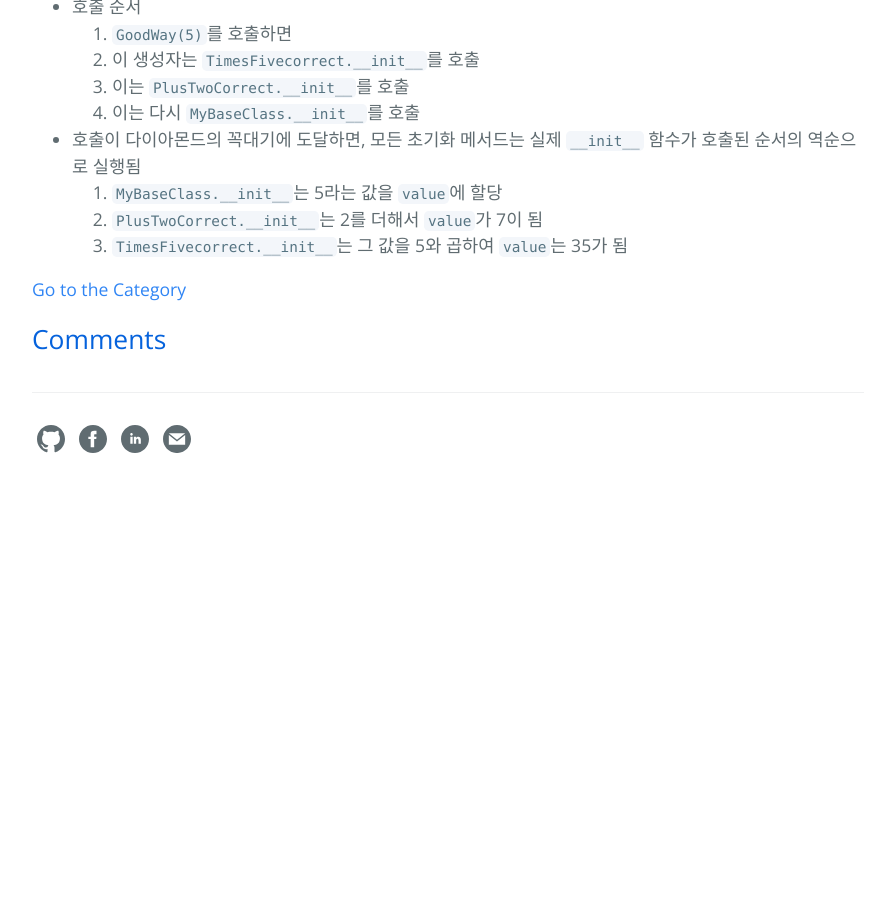
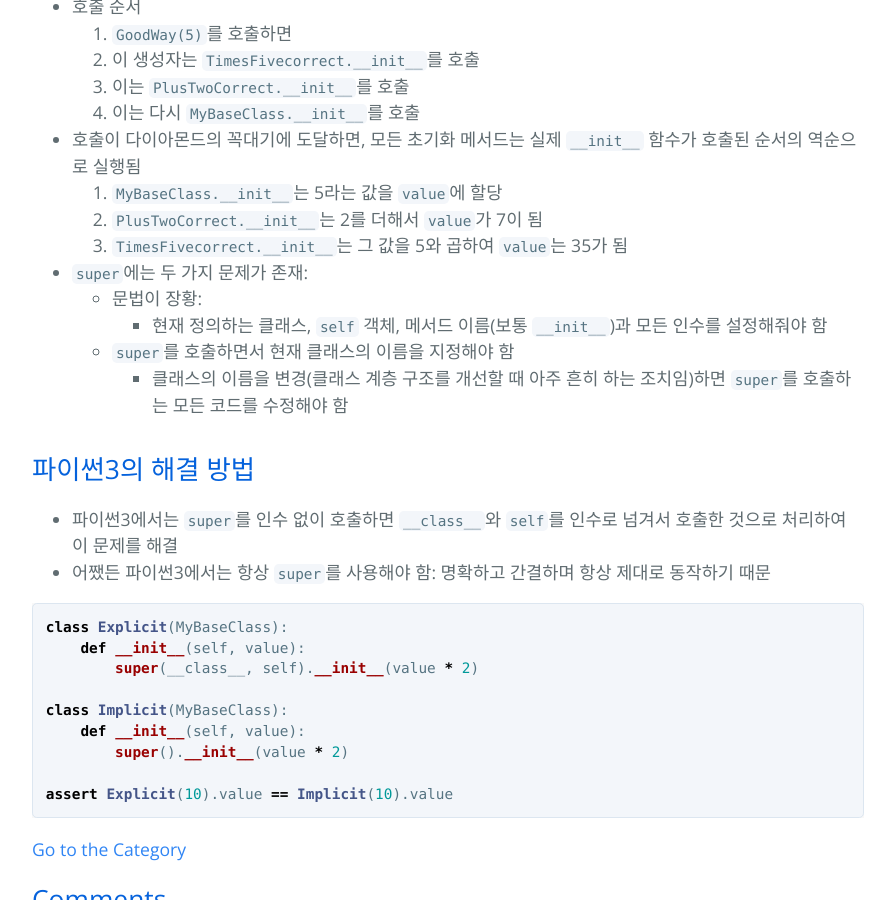
Before and after one commit to hcnoh/hcnoh.github.io, a Jekyll site: the page built from _posts/2018-10-06-effective-python-way25.md, in a window 1280 px wide and 900 px high, scrolled down 3698 px. Shown: the whole window, without its empty margins (192-1087 px from the left). Built offline with Jekyll 4.4.1, drawn with Linux system fonts in a browser that asks for light colours; comment, search, counter and statistics services are not loaded; before the commit the page ends 4205 px from its top, so only the background shows below that.

Commit message:
Update 2018-10-06-effective-python-way25.md

````diff
--- a/_posts/2018-10-06-effective-python-way25.md
+++ b/_posts/2018-10-06-effective-python-way25.md
@@ -169,3 +169,25 @@ pprint(GoodWay.mro())
     1. `MyBaseClass.__init__`는 5라는 값을 `value`에 할당
     2. `PlusTwoCorrect.__init__`는 2를 더해서 `value`가 7이 됨
     3. `TimesFivecorrect.__init__`는 그 값을 5와 곱하여 `value`는 35가 됨
+
+- `super`에는 두 가지 문제가 존재:
+    - 문법이 장황:
+        - 현재 정의하는 클래스, `self` 객체, 메서드 이름(보통 `__init__`)과 모든 인수를 설정해줘야 함
+    - `super`를 호출하면서 현재 클래스의 이름을 지정해야 함
+        - 클래스의 이름을 변경(클래스 계층 구조를 개선할 때 아주 흔히 하는 조치임)하면 `super`를 호출하는 모든 코드를 수정해야 함
+
+## 파이썬3의 해결 방법
+- 파이썬3에서는 `super`를 인수 없이 호출하면 `__class__`와 `self`를 인수로 넘겨서 호출한 것으로 처리하여 이 문제를 해결
+- 어쨌든 파이썬3에서는 항상 `super`를 사용해야 함: 명확하고 간결하며 항상 제대로 동작하기 때문
+
+```python
+class Explicit(MyBaseClass):
+    def __init__(self, value):
+        super(__class__, self).__init__(value * 2)
+
+class Implicit(MyBaseClass):
+    def __init__(self, value):
+        super().__init__(value * 2)
+
+assert Explicit(10).value == Implicit(10).value
+```
````
